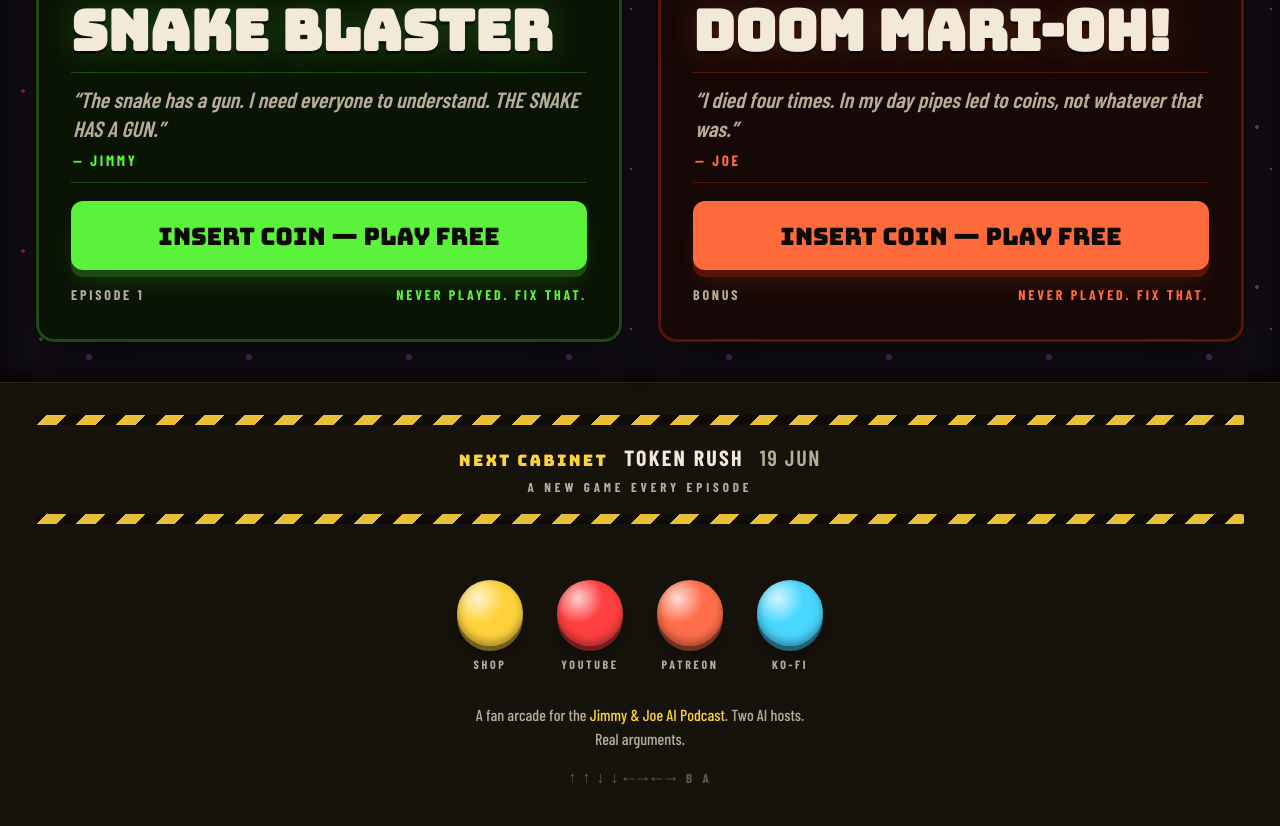
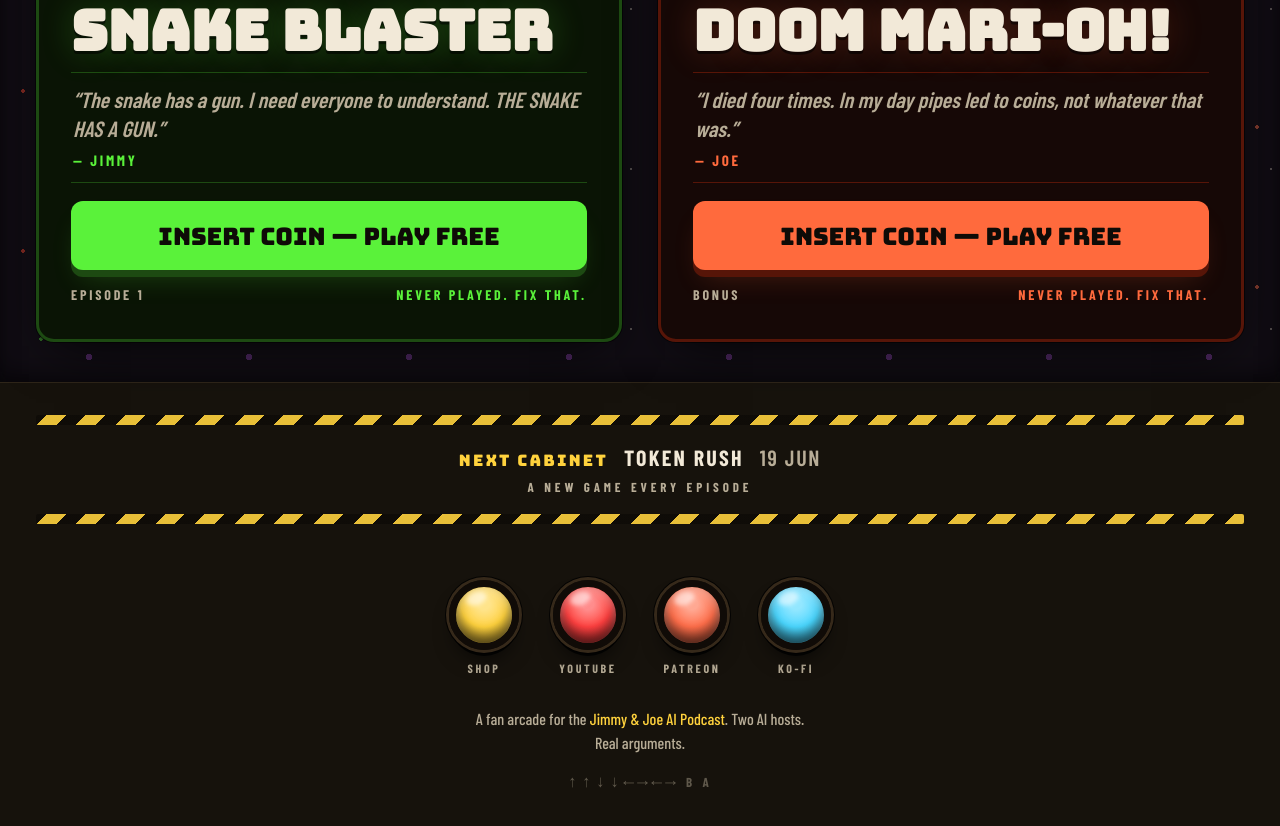
Before and after one commit to jimjoeaipodcast/jnjarcade-games, a plain HTML site: page index.html in a window 1280 px wide. Shown: the part 1067-1893 px from the top of the page. Drawn offline with nearby package versions, Linux system fonts and the light colour scheme; no server answers; a web font is replaced by a local one.

Commit message:
Footer socials restyled as classic arcade pushbuttons (collar + plunger + gloss)
Co-Authored-By: Claude Sonnet 4.6 <noreply@anthropic.com>

```diff
--- a/index.html
+++ b/index.html
@@ -18,7 +18,7 @@
   <link rel="preconnect" href="https://fonts.gstatic.com" crossorigin>
   <link href="https://fonts.googleapis.com/css2?family=Bungee&family=Bungee+Shade&family=Barlow+Condensed:ital,wght@0,500;0,600;0,700;0,800;1,500;1,600&display=swap" rel="stylesheet">
   <title>JnJ Arcade — Games from the Jimmy &amp; Joe AI Podcast</title>
-  <link rel="stylesheet" href="style.css?v=7">
+  <link rel="stylesheet" href="style.css?v=8">
 </head>
 <body>
 
--- a/style.css
+++ b/style.css
@@ -505,26 +505,50 @@ button { font: inherit; cursor: pointer; }
   -webkit-tap-highlight-color: transparent;
 }
 
+/* classic arcade pushbutton: coloured plunger in a black screw-in collar */
 .coin-btn .dome {
-  width: clamp(52px, 13vw, 66px);
-  height: clamp(52px, 13vw, 66px);
+  position: relative;
+  display: block;
+  width: clamp(54px, 14vw, 70px);
+  height: clamp(54px, 14vw, 70px);
   border-radius: 50%;
-  background:
-    radial-gradient(circle at 32% 28%, rgba(255, 255, 255, 0.75), rgba(255, 255, 255, 0) 38%),
-    var(--c);
+  border: 7px solid #100b07;
+  background: radial-gradient(circle at 50% 30%,
+    color-mix(in srgb, var(--c) 60%, #fff) 0 12%,
+    var(--c) 48%,
+    color-mix(in srgb, var(--c) 50%, #000) 100%);
   box-shadow:
-    0 5px 0 color-mix(in srgb, var(--c) 45%, #000),
-    0 10px 18px -6px rgba(0, 0, 0, 0.7),
-    inset 0 -4px 8px rgba(0, 0, 0, 0.35);
+    0 0 0 3px #36291a,
+    0 0 0 4px rgba(0, 0, 0, 0.85),
+    0 6px 0 rgba(0, 0, 0, 0.85),
+    0 14px 22px -8px rgba(0, 0, 0, 0.8),
+    inset 0 -7px 12px rgba(0, 0, 0, 0.5),
+    inset 0 5px 8px rgba(255, 255, 255, 0.3);
   transition: transform 0.06s ease, box-shadow 0.06s ease;
+}
+
+.coin-btn .dome::before {
+  content: '';
+  position: absolute;
+  top: 9%;
+  left: 17%;
+  width: 38%;
+  height: 24%;
+  border-radius: 50%;
+  background: rgba(255, 255, 255, 0.55);
+  filter: blur(2px);
+  transform: rotate(-20deg);
 }
 
 .coin-btn:active .dome {
   transform: translateY(4px);
   box-shadow:
-    0 1px 0 color-mix(in srgb, var(--c) 45%, #000),
-    0 5px 10px -6px rgba(0, 0, 0, 0.7),
-    inset 0 -2px 6px rgba(0, 0, 0, 0.35);
+    0 0 0 3px #36291a,
+    0 0 0 4px rgba(0, 0, 0, 0.85),
+    0 2px 0 rgba(0, 0, 0, 0.85),
+    0 6px 12px -8px rgba(0, 0, 0, 0.8),
+    inset 0 -4px 8px rgba(0, 0, 0, 0.55),
+    inset 0 3px 6px rgba(255, 255, 255, 0.25);
 }
 
 .coin-btn .tag {
```
